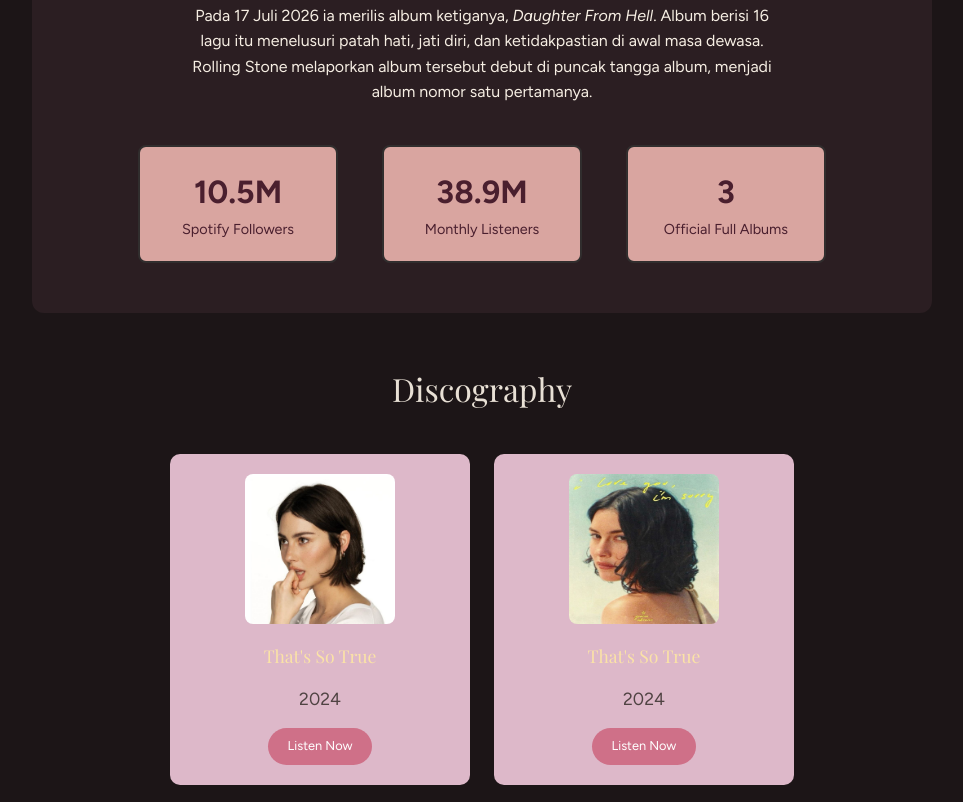
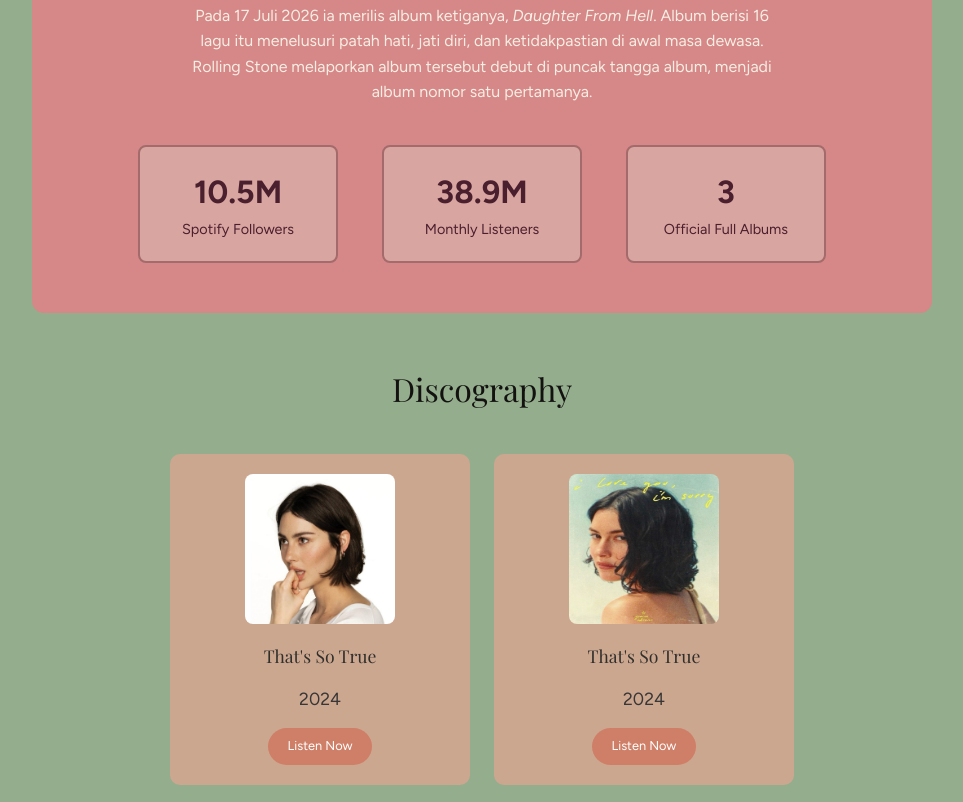
Before and after one commit to syifakhrunis-cloud/itw2026_263040050, a plain HTML site: page wpubelajarweb/11-studi-kasus-2/index.html in a window 1280 px wide. Shown: the part 1036-1838 px from the top of the page, without its empty margins (158-1121 px from the left). Drawn offline with nearby package versions, Linux system fonts and the light colour scheme; a web font is replaced by a local one.

Commit message:
ganti warna

```diff
--- a/wpubelajarweb/11-studi-kasus-2/style.css
+++ b/wpubelajarweb/11-studi-kasus-2/style.css
@@ -107,7 +107,7 @@ h3 {
 header {
   text-align: center;
   padding: 40px 20px;
-  background-color: #1c1517;
+  background-color: #94ad8c;
   background-size: cover;
   background-position: top;
   background-repeat: no-repeat;
@@ -134,7 +134,7 @@ main {
 }
 
 main .profile-card {
-    background-color: #2b1e22;
+    background-color: #d68787;
     padding: 40px;
     margin: 30px 0;
     border-radius: 12px;
@@ -171,7 +171,7 @@ main .profile-card .stats .stat-item {
   background-color: #d9a5a0;
   margin: 10px 20px;
   border-radius: 8px;
-  border: 2px solid #312e2e;
+  border: 2px solid #a36b6b;
 }
 
 main .profile-card .stats .stat-item .stat-value {
@@ -193,14 +193,14 @@ main .discography h2 {
   text-align: center;
   font-size: 2em;
   margin-bottom: 30px;
-  color: #e8e0d5;
+  color: #131211;
 }
 
 main .social-links h2 {
   text-align: center;
   font-size: 2em;
   margin-bottom: 30px;
-  color: #8d464e;
+  color: #8cc277;
 }
 
 main .discography .album-list {
@@ -212,7 +212,7 @@ main .discography .album-list .album-card {
   width: 300px;
   margin: 10px;
   padding: 20px;
-  background-color: #ddb8c9;
+  background-color: #cca78f;
   border-radius: 10px;
   box-shadow: 0 2px 8px rgb(0 0 0/ 0,1);
 }
@@ -226,19 +226,19 @@ main .discography .album-list .album-card img {
 
 main .discography .album-list .album-card h3 {
     font-size: 1.1em;
-    color: #fbe3a6;
+    color: #302f2c;
   margin-bottom: 15px;
 }
 
 main .discography .album-list .album-card p {
     font-size: 1.1em;
-    color: rgb(80, 67, 67);
+    color: rgb(56, 54, 54);
   margin-bottom: 15px;
 }
 
 main .discography .album-list .album-card .btn-listen {
   display: inline-block;
-  background-color: #cf7088;
+  background-color: #cf7f67;
   color: white;
   padding: 8px 20px;
   border-radius: 20px;
@@ -247,7 +247,7 @@ main .discography .album-list .album-card .btn-listen {
 }
 
 main .discography .album-list .album-card .btn-listen:hover {
-  background-color: #ad6e86;
+  background-color: #c79171;
   transform: translateY(3px) scale(0.95);
 }
 
@@ -270,6 +270,12 @@ main .social-links .social-btn {
   font-weight: bold;
 }
 
+main .social-links .social-btn:hover {
+  background-color: #7d9768;
+  transform: translateY(3px) scale(0.95);
+}
+
+
 footer {
   text-align: center;
   padding: 30px;
```
